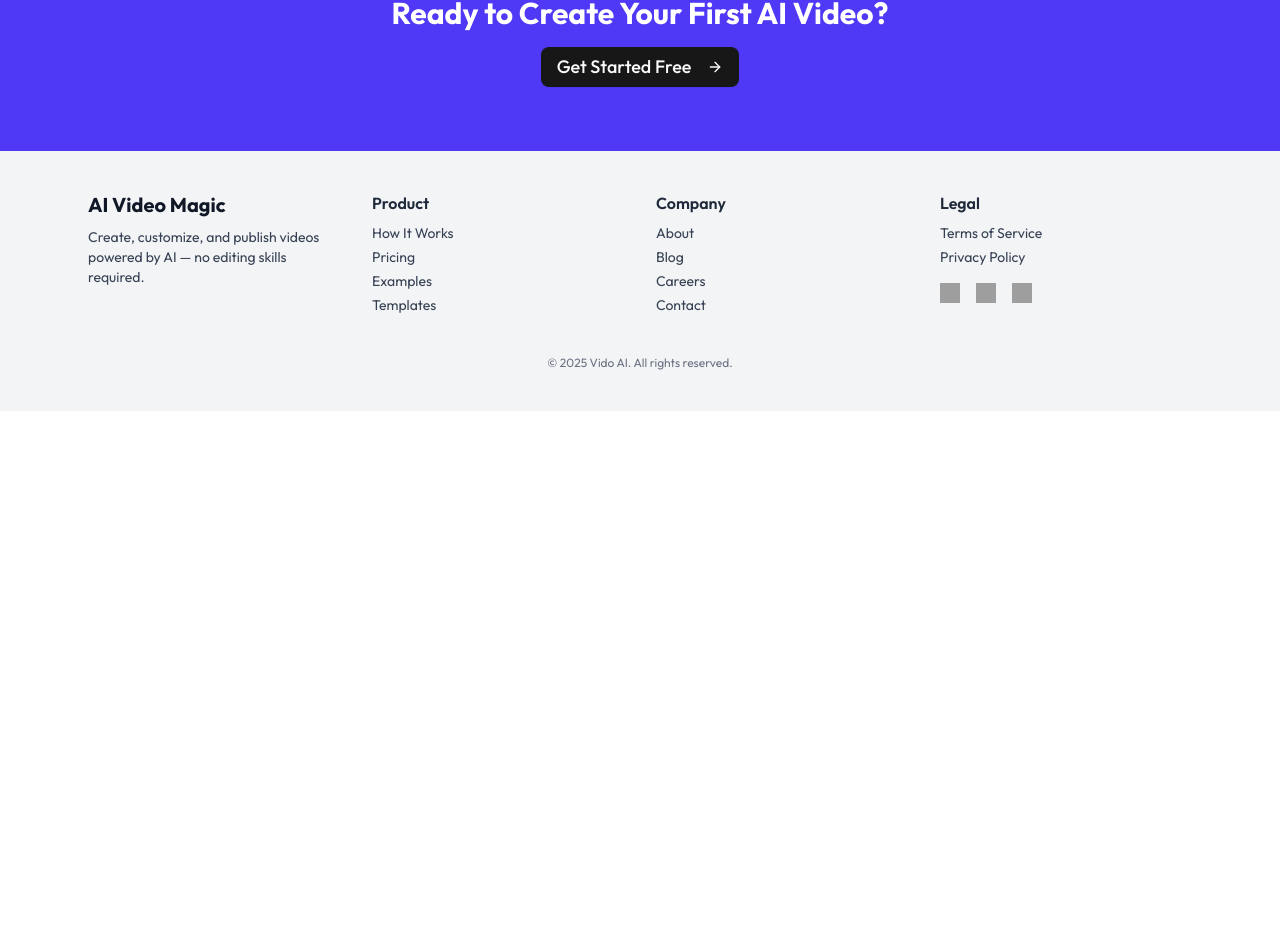
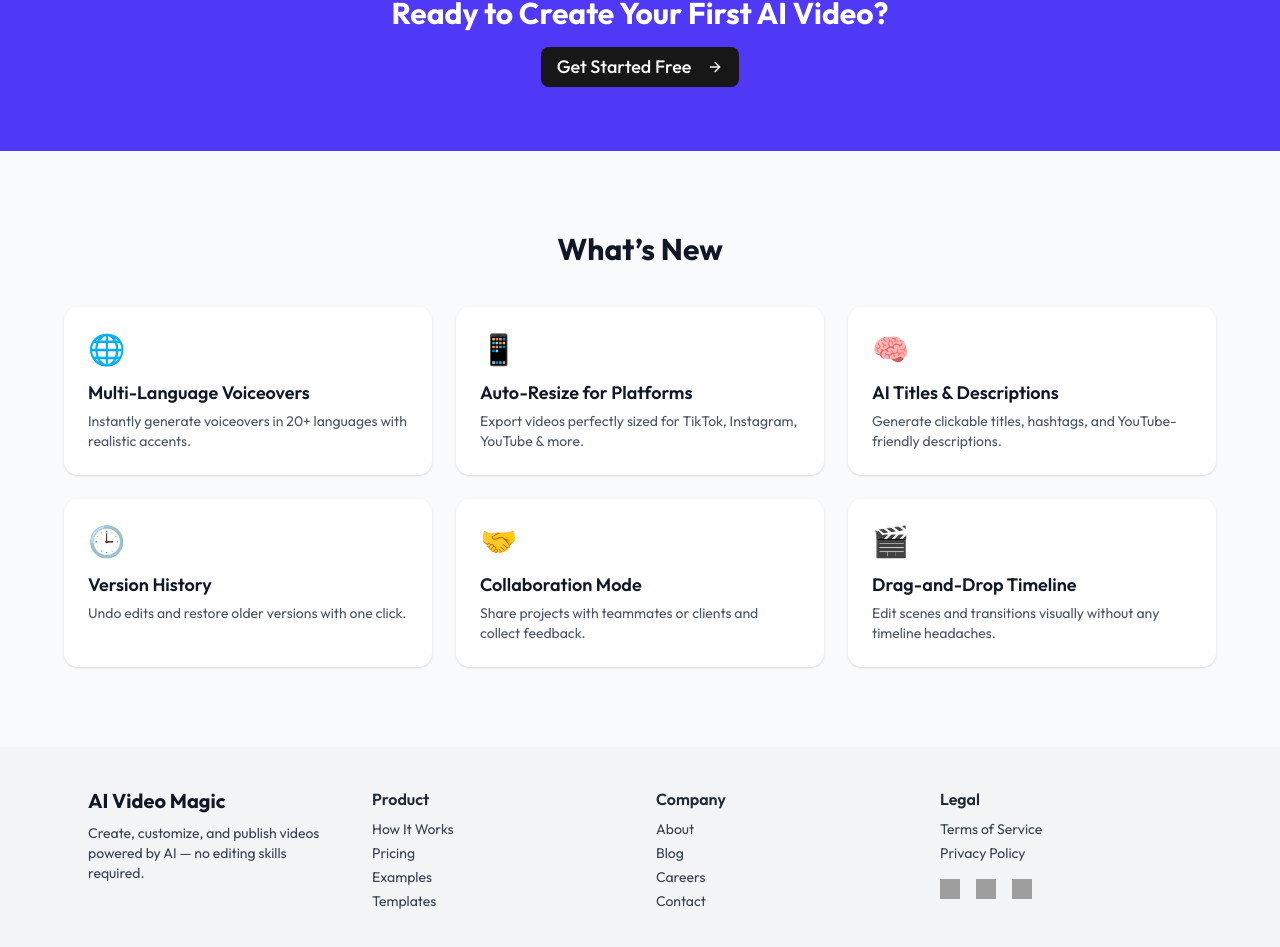
Before and after one commit to pratik-git10/Video_Generator, a Next.js app: page / in a window 1280 px wide. Shown: the part 1705-2652 px from the top of the page. Before the commit the page ends 2116 px from the top, so only its background shows below. Built offline with nearby package versions, Linux system fonts and the light colour scheme; no server answers; grey boxes are pictures that could not be loaded.

Commit message:
ui chnages

```diff
--- a/app/page.jsx
+++ b/app/page.jsx
@@ -79,6 +79,52 @@ export default function HomePage() {
           Get Started Free <ArrowRight className="ml-2" />
         </Button>
       </section>
+      <section className="py-20 px-6 bg-gray-50">
+        <h2 className="text-3xl font-bold text-center mb-10">What’s New</h2>
+        <div className="grid grid-cols-1 md:grid-cols-3 gap-6 max-w-6xl mx-auto">
+          {[
+            {
+              title: "Multi-Language Voiceovers",
+              desc: "Instantly generate voiceovers in 20+ languages with realistic accents.",
+              icon: "🌐",
+            },
+            {
+              title: "Auto-Resize for Platforms",
+              desc: "Export videos perfectly sized for TikTok, Instagram, YouTube & more.",
+              icon: "📱",
+            },
+            {
+              title: "AI Titles & Descriptions",
+              desc: "Generate clickable titles, hashtags, and YouTube-friendly descriptions.",
+              icon: "🧠",
+            },
+            {
+              title: "Version History",
+              desc: "Undo edits and restore older versions with one click.",
+              icon: "🕒",
+            },
+            {
+              title: "Collaboration Mode",
+              desc: "Share projects with teammates or clients and collect feedback.",
+              icon: "🤝",
+            },
+            {
+              title: "Drag-and-Drop Timeline",
+              desc: "Edit scenes and transitions visually without any timeline headaches.",
+              icon: "🎬",
+            },
+          ].map((f, i) => (
+            <div
+              key={i}
+              className="bg-white rounded-xl p-6 shadow hover:shadow-lg transition">
+              <div className="text-3xl mb-3">{f.icon}</div>
+              <h3 className="font-semibold text-lg mb-1">{f.title}</h3>
+              <p className="text-sm text-gray-600">{f.desc}</p>
+            </div>
+          ))}
+        </div>
+      </section>
+
       <section>
         <Footer />
       </section>
```
